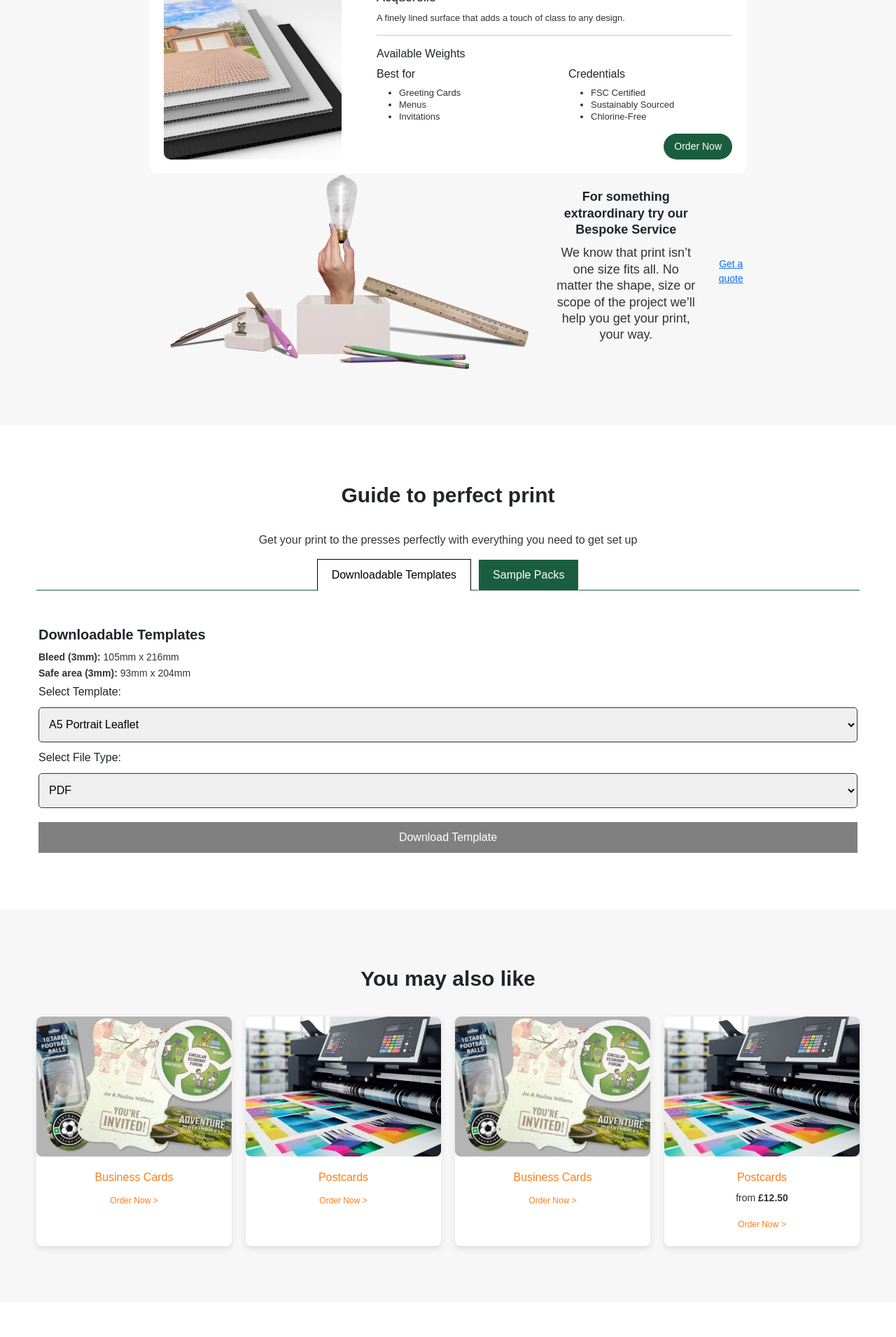
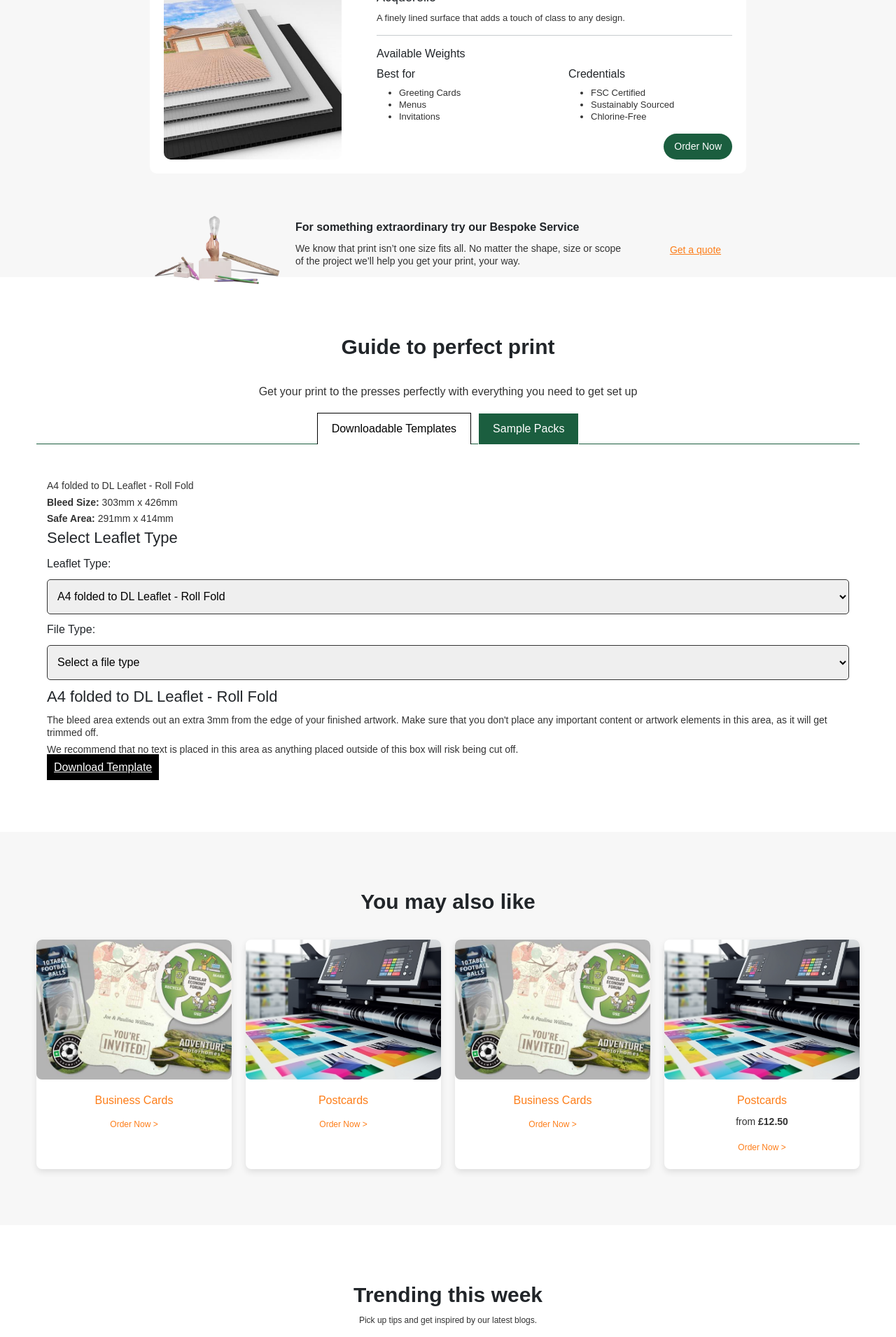
Before and after one commit to RinaDhanaba/printed, a PHP site: page /category in a window 1280 px wide. Shown: the part 1816-3727 px from the top of the page at 70% size. Run offline with PHP 8.4, Linux system fonts and the light colour scheme.

Commit message:
tab form

```diff
--- a/app/layout-templete/cat-content3.php
+++ b/app/layout-templete/cat-content3.php
@@ -6,24 +6,100 @@
 </div>
 
 <div class="tab-content active" id="downloadable-templates">
-    <h2>Downloadable Templates</h2>
-    <p><strong>Bleed (3mm):</strong> 105mm x 216mm</p>
-    <p><strong>Safe area (3mm):</strong> 93mm x 204mm</p>
 
-    <label for="template-type">Select Template:</label>
-    <select id="template-type">
-        <option>A5 Portrait Leaflet</option>
-        <option>A4 Landscape Flyer</option>
-    </select>
 
-    <label for="file-type">Select File Type:</label>
-    <select id="file-type">
-        <option>PDF</option>
-        <option>AI</option>
-        <option>PSD</option>
-    </select>
+<?php
+// Array storing leaflet details
+$leaflets = [
+    "a4_dl_roll" => [
+        "name" => "A4 folded to DL Leaflet - Roll Fold",
+        "bleed" => "303mm x 426mm",
+        "safe_area" => "291mm x 414mm",
+        "description" => "The bleed area extends out an extra 3mm from the edge of your finished artwork. Make sure that you don't place any important content or artwork elements in this area, as it will get trimmed off.",
+        "safe_description" => "We recommend that no text is placed in this area as anything placed outside of this box will risk being cut off."
+    ],
+    "a4_a5" => [
+        "name" => "A4 folded to A5 Leaflet",
+        "bleed" => "154mm x 111mm",
+        "safe_area" => "142mm x 99mm",
+        "description" => "The bleed area extends out an extra 3mm from the edge of your finished artwork.",
+        "safe_description" => "We recommend that no text is placed in this area."
+    ],
+    "a4_dl_z" => [
+        "name" => "A4 folded to DL Leaflet - Z Fold",
+        "bleed" => "426mm x 303mm",
+        "safe_area" => "414mm x 291mm",
+        "description" => "The bleed area extends out an extra 3mm from the edge of your finished artwork.",
+        "safe_description" => "We recommend that no text is placed in this area."
+    ]
+];
+?>
 
-    <button class="download-btn" disabled>Download Template</button>
+<div class="container">
+    <!-- Dimension Box -->
+    <div class="dimension-box">
+        <p id="dimensionText">A4 folded to DL Leaflet - Roll Fold</p>
+        <p><strong>Bleed Size:</strong> <span id="bleedSize"><?= $leaflets["a4_dl_roll"]["bleed"] ?></span></p>
+        <p><strong>Safe Area:</strong> <span id="safeSize"><?= $leaflets["a4_dl_roll"]["safe_area"] ?></span></p>
+    </div>
+
+    <!-- Info & Form Box -->
+    <div class="info-box">
+        <h3>Select Leaflet Type</h3>
+        <div class="form-group">
+            <label>Leaflet Type:</label>
+            <select id="leafletSelector">
+                <?php foreach ($leaflets as $key => $leaflet): ?>
+                    <option value="<?= $key ?>"><?= $leaflet["name"] ?></option>
+                <?php endforeach; ?>
+            </select>
+        </div>
+
+        <div class="form-group">
+            <label>File Type:</label>
+            <select id="fileType">
+                <option value="">Select a file type</option>
+                <option value="pdf">PDF</option>
+                <option value="indesign">InDesign</option>
+                <option value="psd">Photoshop</option>
+            </select>
+        </div>
+
+        <h3 id="leafletName"><?= $leaflets["a4_dl_roll"]["name"] ?></h3>
+        <p id="bleedDesc"><?= $leaflets["a4_dl_roll"]["description"] ?></p>
+        <p id="safeDesc"><?= $leaflets["a4_dl_roll"]["safe_description"] ?></p>
+
+        <a href="#" class="download-btn" id="downloadBtn">Download Template</a>
+    </div>
+</div>
+
+<script>
+$(document).ready(function() {
+    var leafletData = <?php echo json_encode($leaflets); ?>;
+
+    $("#leafletSelector").change(function() {
+        var selectedLeaflet = $(this).val();
+
+        // Update text dynamically
+        $("#dimensionText").text(leafletData[selectedLeaflet].name);
+        $("#bleedSize").text(leafletData[selectedLeaflet].bleed);
+        $("#safeSize").text(leafletData[selectedLeaflet].safe_area);
+        $("#leafletName").text(leafletData[selectedLeaflet].name);
+        $("#bleedDesc").text(leafletData[selectedLeaflet].description);
+        $("#safeDesc").text(leafletData[selectedLeaflet].safe_description);
+    });
+
+    $("#fileType").change(function() {
+        var fileType = $(this).val();
+        if (fileType) {
+            $("#downloadBtn").attr("href", "download.php?type=" + fileType).show();
+        } else {
+            $("#downloadBtn").hide();
+        }
+    });
+});
+</script>
+
 </div>
 
 <div class="tab-content" id="sample-packs">
--- a/css/category.css
+++ b/css/category.css
@@ -347,28 +347,39 @@ text-align: left;
 }
 
  /* 2nd section CTA section  */
-#cateory-cta{
+ #cateory-cta{
     display: flex;
     gap:15px;
     justify-content: center;
     align-items: center;
+    padding:60px 5px 0 5px;
+    margin-bottom:-90px;
 }
-
-#cateory-cta img, #cateory-cta a{
+#cateory-cta img{
+     flex: 1;
+    max-width:200px;
+}
+#cateory-cta a{
     flex: 1;
     font-size: 14px;
+    color: var(--primary-color);
 }
 
 #cateory-cta .cateory-cta-content{
     flex: 3;
+    text-align:left;
 }
 
-.cateory-cta-content h2{font-size: 18px; margin-bottom: 10px;}
-.cateory-cta-content p{font-size: 18px;}
+#cateory-cta .cateory-cta-content h2{font-size: 16px; margin-bottom: 10px;}
+#cateory-cta .cateory-cta-content p{font-size: 14px;}
 
 @media (max-width: 768px) {
+#cateory-cta .cateory-cta-content{
+    text-align:center;
+}
 #cateory-cta{
    flex-direction: column;
+   margin-bottom:0px;
 }
 }
 
@@ -382,7 +393,7 @@ text-align: left;
     display: flex;
     justify-content: center;
     gap: 10px;
-    margin-bottom: 20px;
+    margin: 20px 0;
     border-bottom: 1px solid var(--secondary-color);
 }
 
```
